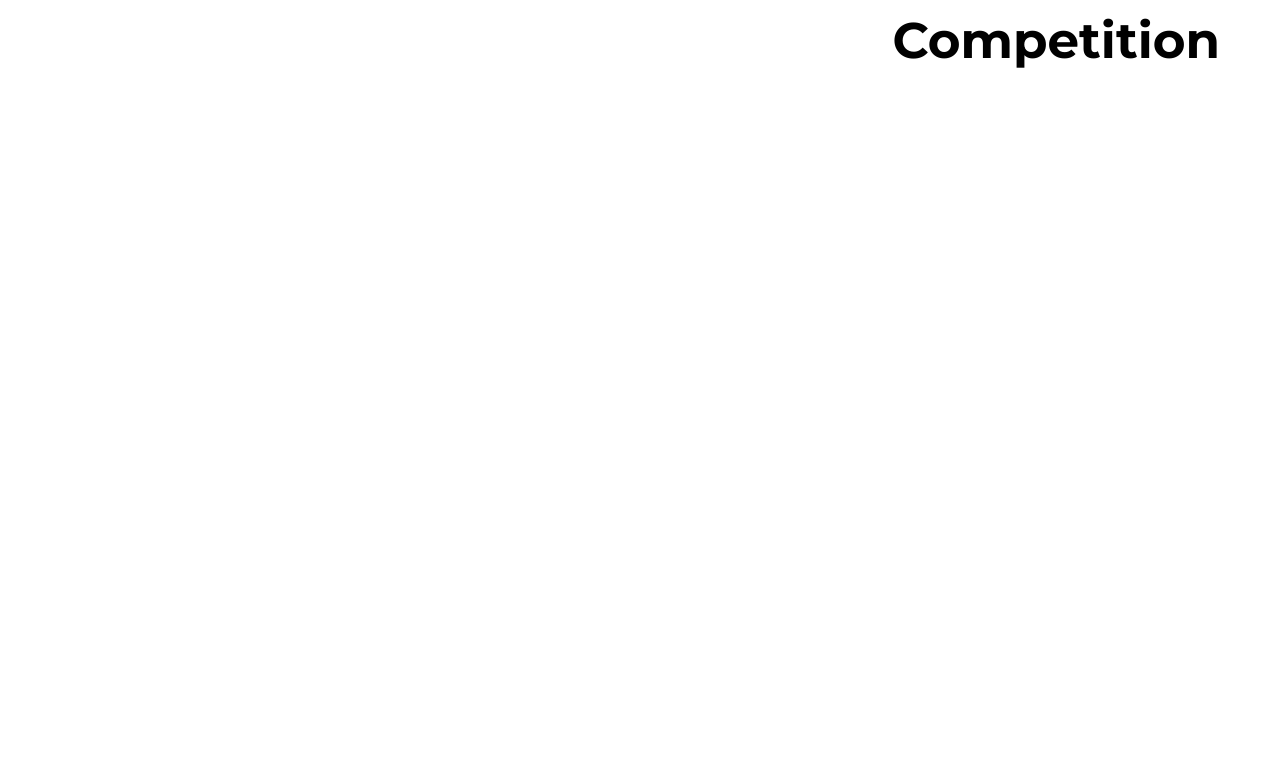
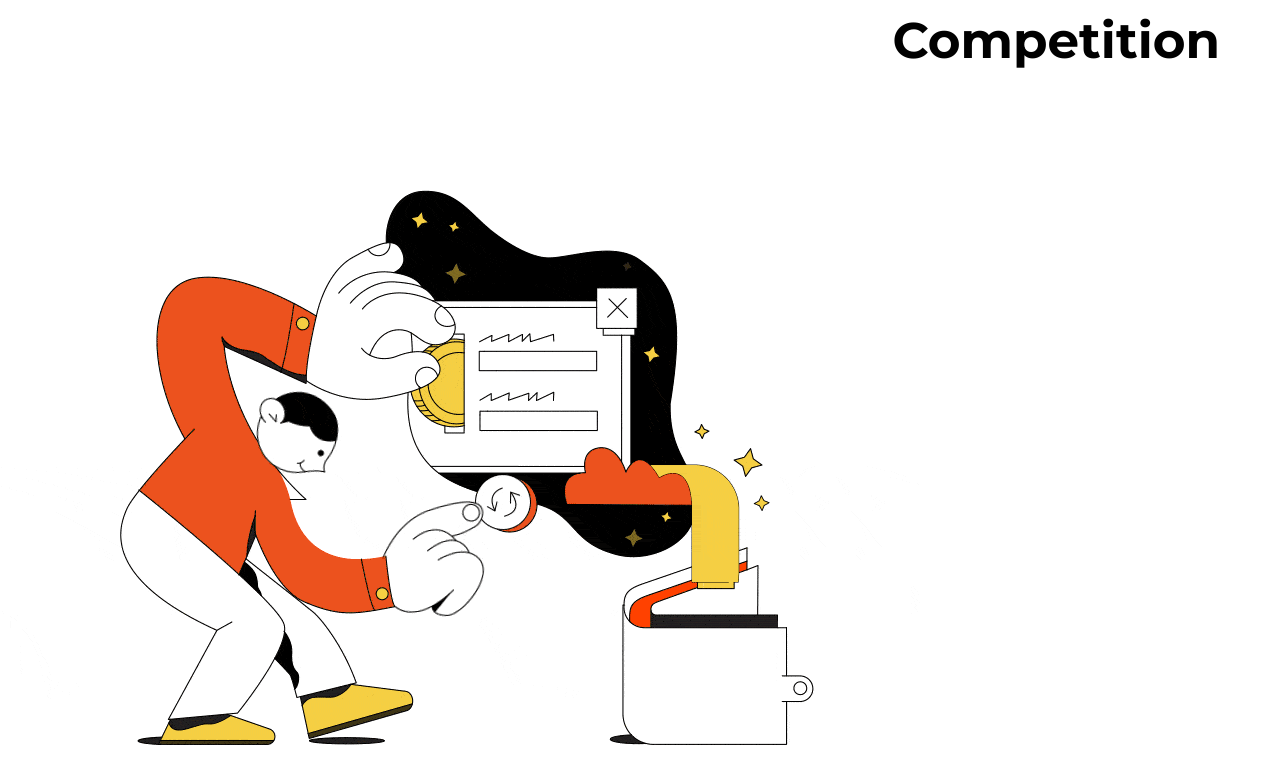
Before and after one commit to DevOlagboye/mathchain-react, a React (Create React App) app: page / in a window 1280 px wide. Shown: the part 3559-4342 px from the top of the page. Before the commit the page ends 3680 px from the top, so only its background shows below. Built offline with nearby package versions, Linux system fonts and the light colour scheme.

Commit message:
Started styling  the Non Zero  Component

```diff
--- a/src/Components/NonZero/NonZero.jsx
+++ b/src/Components/NonZero/NonZero.jsx
@@ -1,6 +1,7 @@
 import React from "react";
 import "./NonZero.css";
 import eclipseImg from "../../assets/images/eclipse.png";
+import nonZeroGif from "../../assets/images/non-zero-gif.gif";
 
 const NonZero = () => {
   return (
@@ -12,6 +13,11 @@ const NonZero = () => {
           Competition
         </h3>
       </div>
+      <div className="non-zero-details">
+        <div className="non-zero-gif">
+          <img src={nonZeroGif} alt="" />
+        </div>
+      </div>
     </div>
   );
 };
```
Also changed, not shown: src/assets/images/non-zero-gif.gif (added).
